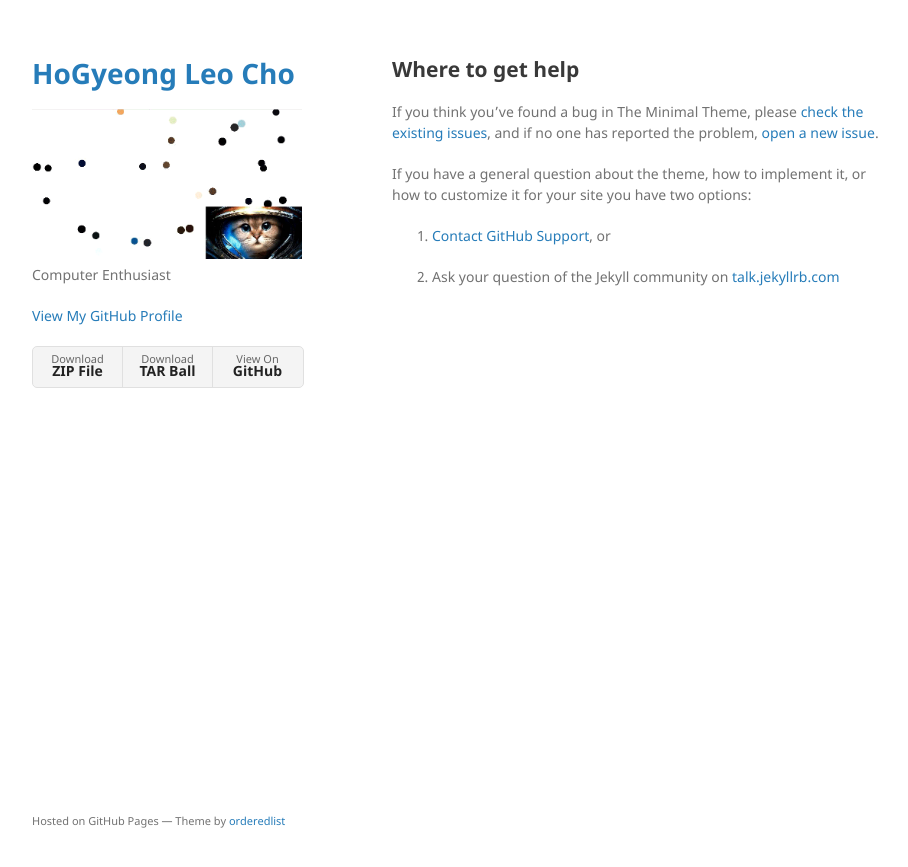
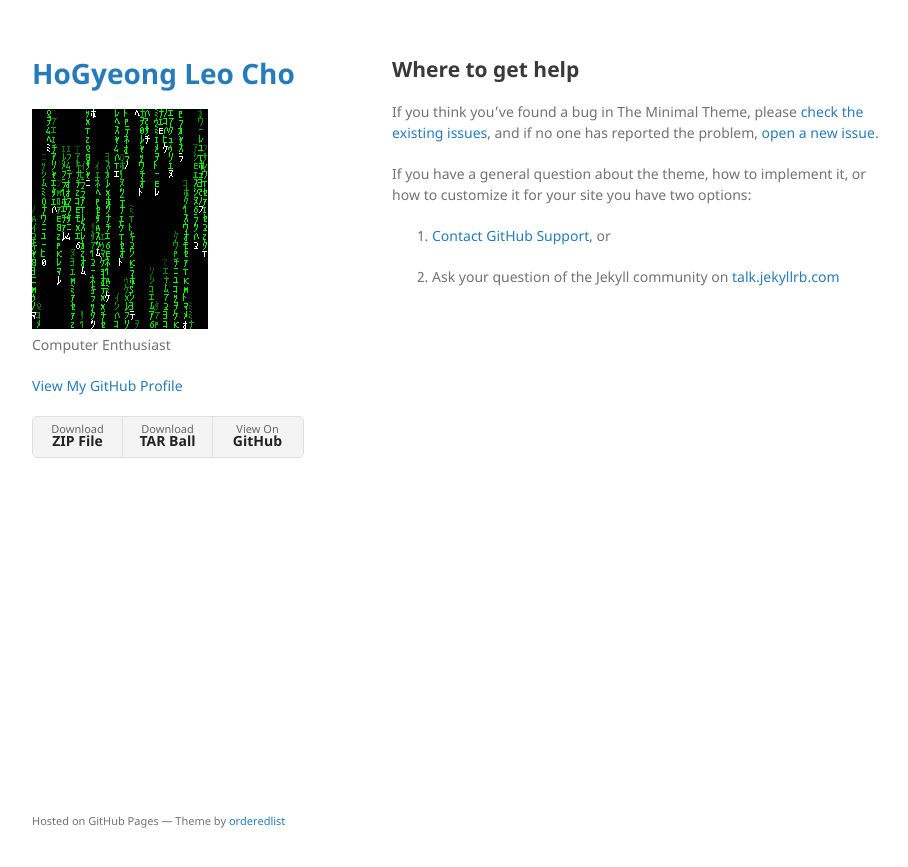
Before and after one commit to HGLeoCho/HGLeoCho.Github.io, a Jekyll site: the page built from docs/SUPPORT.md, in a window 1280 px wide. Shown: the top 867 px of the page, without its empty margins (178-1086 px from the left). Built offline with Jekyll 4.4.1, drawn with Linux system fonts in a browser that asks for light colours; our own code applies the rules of GitHub Pages for plain Markdown files.

Commit message:
Update _config.yml

```diff
--- a/_config.yml
+++ b/_config.yml
@@ -1,5 +1,5 @@
 title: HoGyeong Leo Cho
-logo: /assets/img/circlepacking.gif
+logo: /assets/img/matrix.gif
 description: Computer Enthusiast
 show_downloads: true
 google_analytics:
```
